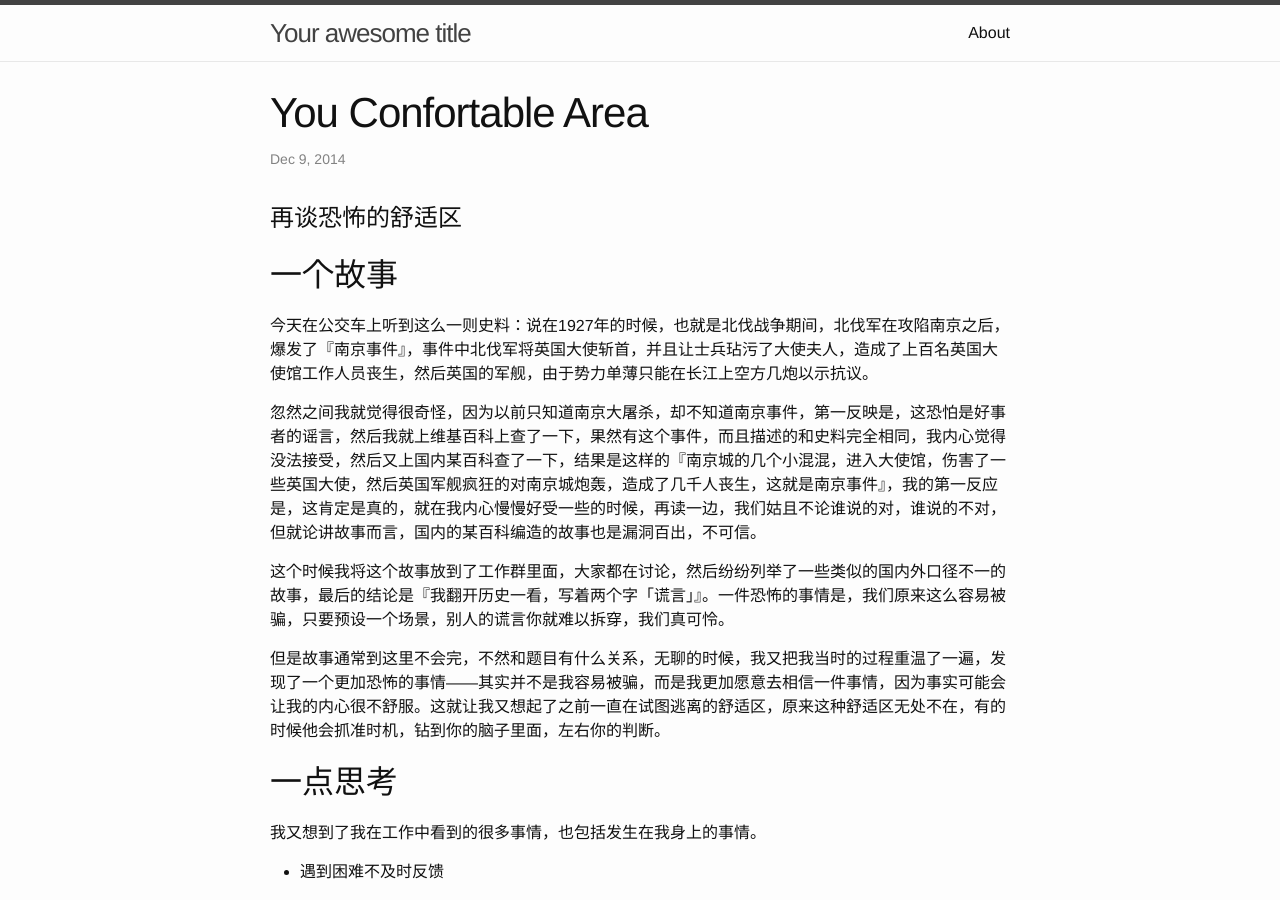
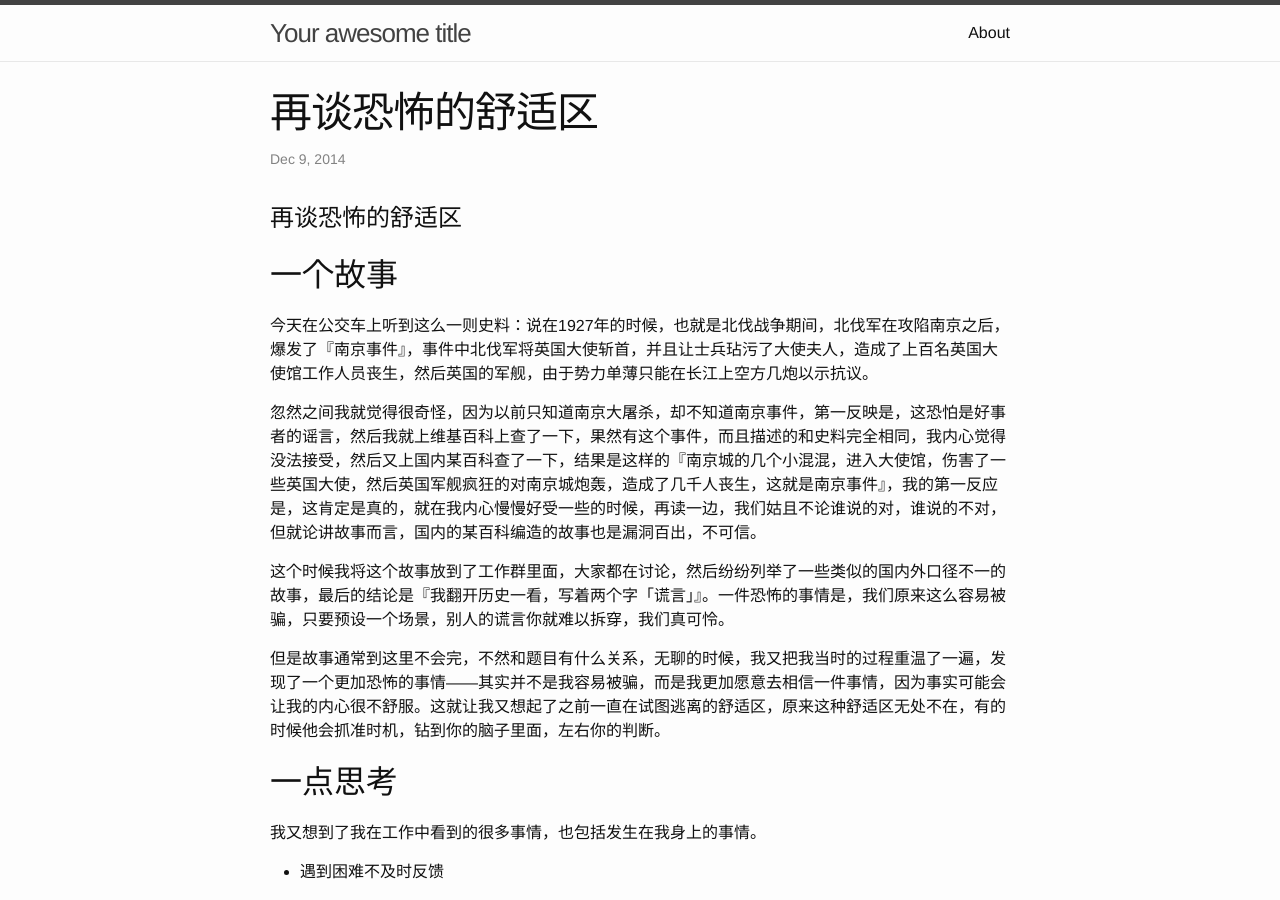
Before and after one commit to Fydot/Fydot.github.io, a Jekyll site: the page built from _posts/2014-12-09-You-Confortable-Area.markdown, in a window 1280 px wide and 900 px high. Built offline with Jekyll 4.4.1, drawn with Linux system fonts in a browser that asks for light colours.

Commit message:
change title

```diff
--- a/_posts/2014-12-09-You-Confortable-Area.markdown
+++ b/_posts/2014-12-09-You-Confortable-Area.markdown
@@ -1,6 +1,6 @@
 ---
 layout: post
-title:  "You Confortable Area"
+title:  "再谈恐怖的舒适区"
 date:   2014-12-09 14:02:48
 categories:  think about
 ---
```
